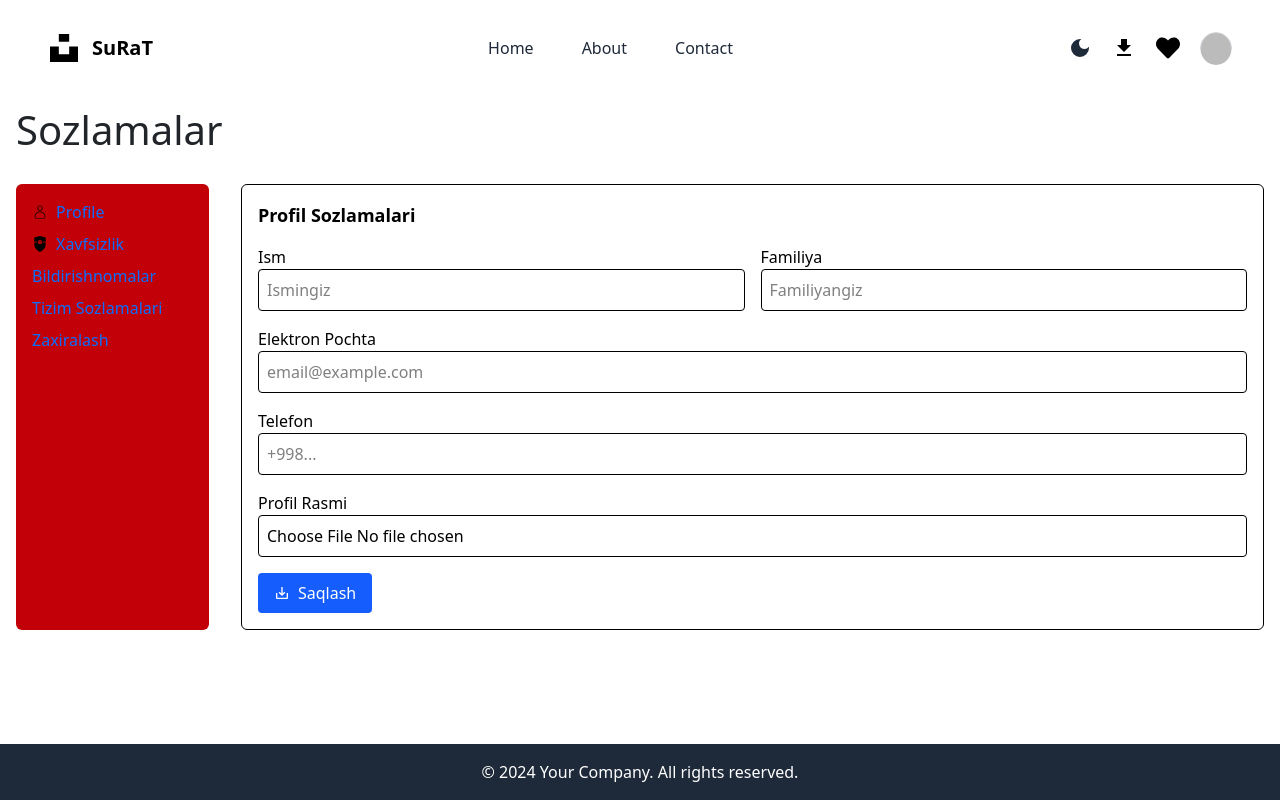
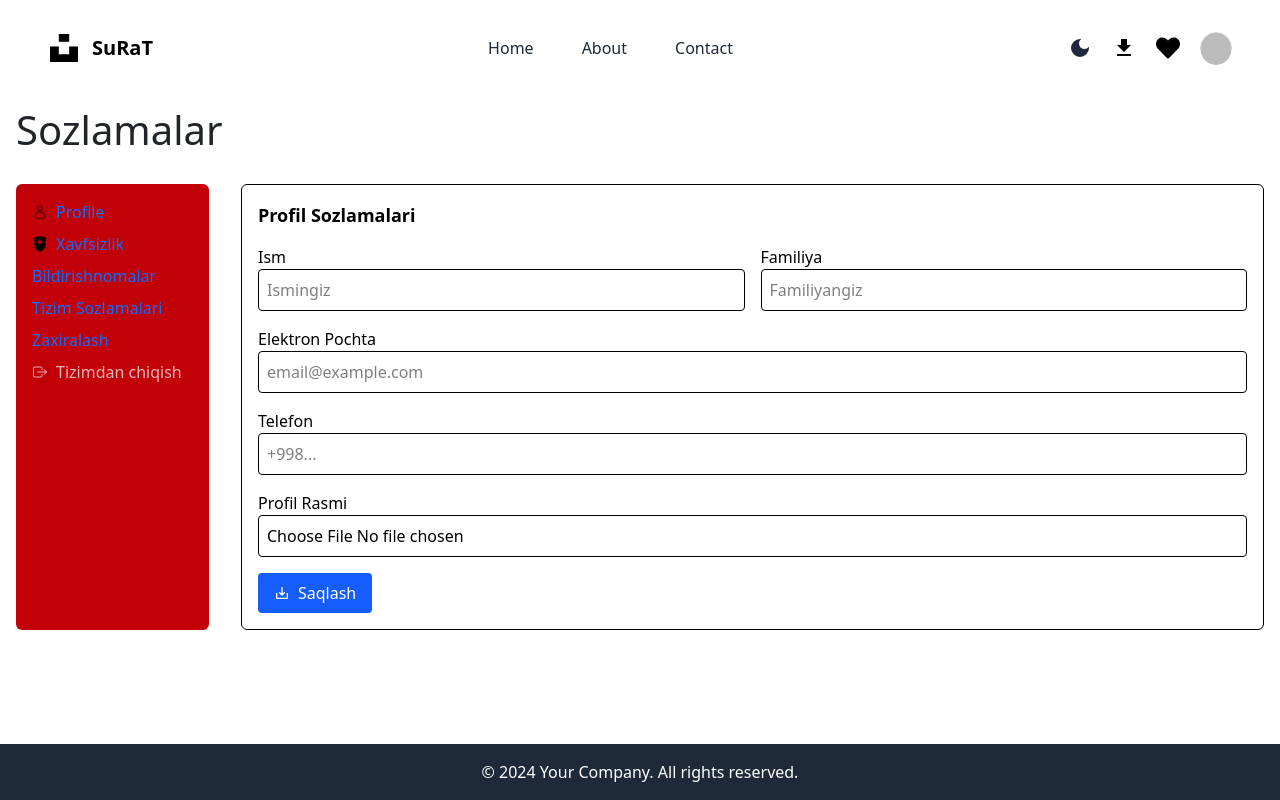
Before and after one commit to muzaffarovhayotbek/yakuniy-imtihon, a React (Vite) app: page /settings in a window 1280 px wide. Built offline with nearby package versions, Linux system fonts and the light colour scheme; no server answers; sample sign-in values are in the browser's storage.

Commit message:
log out added

```diff
--- a/src/pages/Settings/Settings.jsx
+++ b/src/pages/Settings/Settings.jsx
@@ -1,17 +1,33 @@
 import React, { useState } from 'react';
 import { CiUser } from "react-icons/ci";
 import { SiSpringsecurity } from "react-icons/si";
+import { auth } from '../../firebase/firabageConfig';
+import { useGlobalContext } from '../../context/GlobalContext'
+import { signOut } from 'firebase/auth';
+
+
 import { MdSaveAlt } from "react-icons/md";
-
+import { IoExitOutline } from "react-icons/io5";
+import toast from 'react-hot-toast';
 function Settings() {
   const [activeTab, setActiveTab] = useState('profile');
+  const { dispatch } = useGlobalContext();
+
+  const signOutUser = async () => {
+    try {
+      await signOut(auth);
+      dispatch({ type: 'LOGOUT' });
+      toast.success('See you soon');
+    } catch (error) {
+      toast.error(error.message);
+    }
+  };
 
   return (
     <div className='container mx-auto px-4'>
       <h2 className='text-[40px] my-[24px] text-[#212529]'>Sozlamalar</h2>
 
       <div className='flex gap-8'>
-        {/* Chap menyu */}
         <div className='bg-red-700 w-[193px] flex-shrink-0 flex flex-col gap-2 p-4 rounded-md box-border'>
           <div className='flex items-center gap-2 cursor-pointer' onClick={() => setActiveTab('profile')}>
             <CiUser className='w-[16px] h-[16px]' />
@@ -30,9 +46,11 @@ function Settings() {
           <div className='cursor-pointer' onClick={() => setActiveTab('backup')}>
             <span className='text-[16px] text-[#0D6EFD]'>Zaxiralash</span>
           </div>
+          <div>
+            <button onClick={signOutUser} className='flex items-center gap-2 text-[16px] text-[#ffffffb3]'><IoExitOutline className='w-[16px] h-[16px]'></IoExitOutline> Tizimdan chiqish</button>
+          </div>
         </div>
 
-        {/* O'ng kontent */}
         <div className='flex-1 min-w-0 p-4 border rounded-md bg-white'>
           {activeTab === 'profile' && (
             <div>
```
